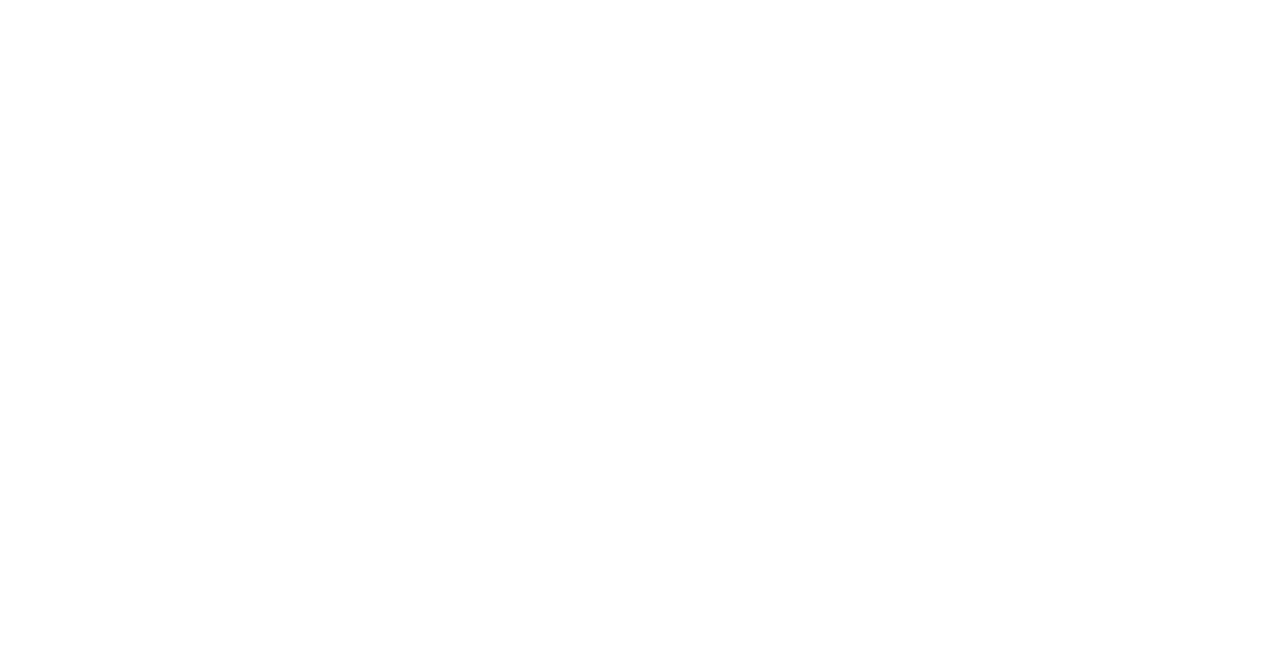
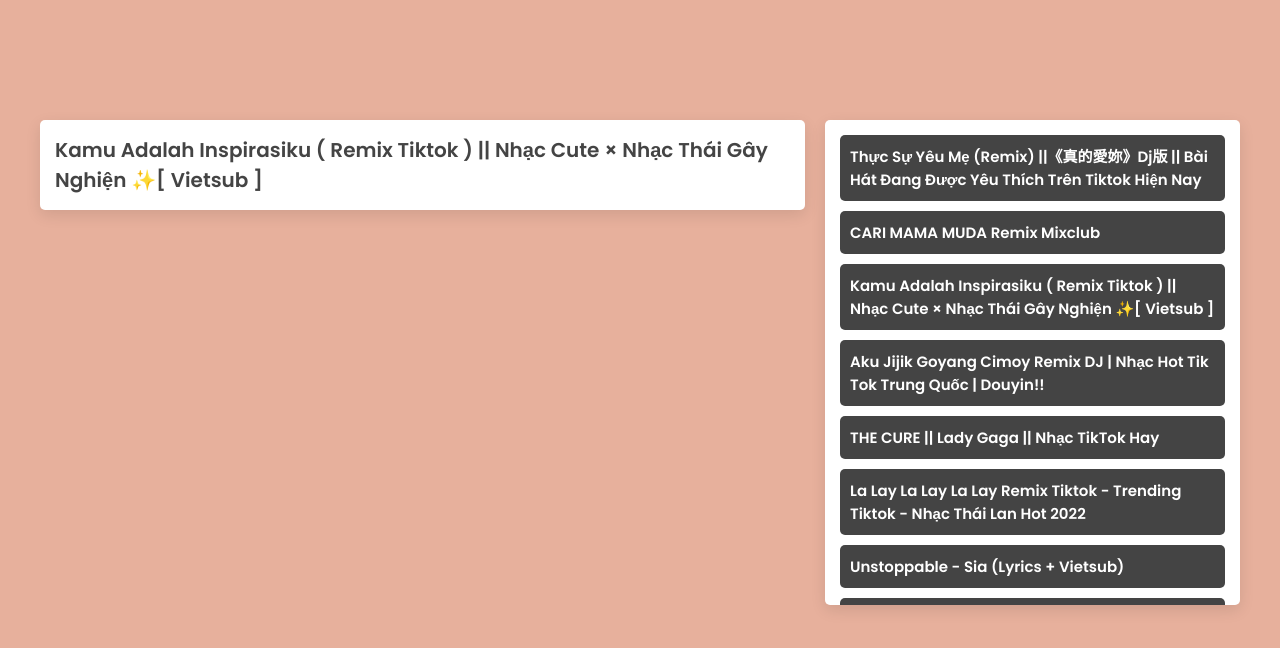
Before and after one commit to baokuro04122000/learn_nextjs, a Next.js app: page /youtube in a window 1280 px wide. Shown: the top 648 px of the page. Built offline with nearby package versions, Linux system fonts and the light colour scheme.

Commit message:
edit UI for my small web

```diff
--- a/assets/data.json
+++ b/assets/data.json
@@ -4,8 +4,8 @@
     "name":"Thực Sự Yêu Mẹ (Remix) ||《真的愛妳》dj版 || Bài Hát Đang Được Yêu Thích Trên Tiktok Hiện Nay"
   },
   {
-    "id":"kTrttzUoHPA",
-    "name":"CARI MAMA MUDA - Dj VIRAL Remix Tiktok 2020 | Music Hot Trending"
+    "id":"2uJVOoHeAZM",
+    "name":"CARI MAMA MUDA Remix mixclub"
   },
   {
     "id":"BpZb0-uyfns",
--- /dev/null
+++ b/components/PlayListYoutube/index.tsx
@@ -0,0 +1,41 @@
+import type { NextPage } from "next";
+
+import React from 'react'
+import classes from './playlist.module.css'
+import {Song} from '../../definitions/songs'
+
+type Props = {
+  list: Array<Song>,
+  onClick:(song:Song)=>void
+}
+
+const PlayListYoutube:NextPage<Props> = ({list, onClick}) => {
+
+  return (
+    <>
+
+
+    <div className={classes.video_list_container}>
+
+        {list.map((song)=>{
+
+          return (
+            <>
+             <div className={classes.list +" "+classes.active} onClick = {()=>{
+              onClick(song)
+             }}>
+
+              <h3 className={classes.list_title}>{song.name}</h3>
+            </div>
+            </>
+           )
+
+          })}
+
+   </div>
+
+    </>
+  )
+}
+
+export default PlayListYoutube
--- /dev/null
+++ b/components/PlayListYoutube/playlist.module.css
@@ -0,0 +1,86 @@
+
+.container{
+   max-width: 1200px;
+   margin:100px auto;
+   display: flex;
+   flex-wrap: wrap;
+   align-items: flex-start;
+   gap:20px;
+}
+
+.container .main_video_container{
+   flex:1 1 700px;
+   border-radius: 5px;
+   box-shadow: 0 5px 15px rgba(0,0,0,.1);
+   background-color: #fff;
+   padding:15px;
+}
+
+.container .main_video_container .main-video{
+   margin-bottom: 7px;
+   border-radius: 5px;
+   width: 100%;
+}
+
+.container .main_video_container .main_vid_title{
+   font-size: 20px;
+   color:#444;
+}
+
+.container .video_list_container{
+   flex:1 1 350px;
+   height: 485px;
+   overflow-y: scroll;
+   border-radius: 5px;
+   box-shadow: 0 5px 15px rgba(0,0,0,.1);
+   background-color: #fff;
+   padding:15px;
+}
+
+.container .video_list_container::-webkit-scrollbar{
+   width: 10px;
+}
+
+.container .video_list_container::-webkit-scrollbar-track{
+   background-color: #fff;
+   border-radius: 5px;
+}
+
+.container .video_list_container::-webkit-scrollbar-thumb{
+   background-color: #444;
+   border-radius: 5px;
+}
+
+.container .video_list_container .list{
+   display: flex;
+   align-items: center;
+   gap:15px;
+   padding:10px;
+   background-color: #eee;
+   cursor: pointer;
+   border-radius: 5px;
+   margin-bottom: 10px;
+}
+
+.container .video_list_container .list:last-child{
+   margin-bottom: 0;
+}
+
+.container .video_list_container .list.active{
+   background-color: #444;
+}
+
+.container .video_list_container .list.active .list_title{
+   color:#fff;
+   font-size:15px
+}
+
+.container .video_list_container .list .list_video{
+   width: 100px;
+   border-radius: 5px;
+}
+
+.container .video_list_container .list .list_title{
+   font-size: 17px;
+   color:#444;
+}
--- /dev/null
+++ b/definitions/songs.d.ts
@@ -0,0 +1,4 @@
+export interface Song{
+  id:string,
+  name:string
+}
--- a/pages/youtube/index.tsx
+++ b/pages/youtube/index.tsx
@@ -1,18 +1,27 @@
+import type { GetServerSideProps, NextPage } from "next";
+import classes from '../../components/PlayListYoutube/playlist.module.css'
 import React, {useEffect, useState} from 'react';
 import YouTube, { YouTubeProps } from 'react-youtube';
 import data from '../../assets/data.json'
-function youtube() {
+import Head from 'next/head';
+import PlayList from '../../components/PlayListYoutube'
+import {Song} from '../../definitions/songs'
+const youtube: NextPage<{dataRender: Array<Song>}> = ({dataRender}) => {
 
   // eslint-disable-next-line react-hooks/rules-of-hooks
-  const [videoId, setVideoId] = useState(data[Math.floor(Math.random()*data.length)].id)
+  const [videoId, setVideoId] = useState(dataRender[Math.floor(Math.random()*data.length)])
+
 
   // eslint-disable-next-line react-hooks/rules-of-hooks
   useEffect(()=>{
-    console.log(videoId)
+
   },[videoId])
 
   function handleEnd(){
-    setVideoId(data[Math.floor(Math.random()*data.length)].id)
+    setVideoId(dataRender[Math.floor(Math.random()*dataRender.length)])
+  }
+  function handleClickSong(song: {"id":string, "name":string}){
+    setVideoId(song)
   }
   const videoOptions:YouTubeProps['opts'] = {
     playerVars: {
@@ -27,11 +36,30 @@
     width: '640',
   };
   return (
-    <YouTube videoId={videoId}
-     opts={videoOptions}
-     onEnd={handleEnd} />
+    <>
+      <Head>
+        <title>Playlist Youtube Clone for MySelf</title>
+      </Head>
+      <div className={classes.container}>
+        <div className={classes.main_video_container}>
+          <YouTube
+          videoId={videoId.id}
+          className={classes.main_video}
+          opts={videoOptions}
+          onEnd={handleEnd}
+          />
+          <h3 className={classes.main_vid_title}>{videoId.name}</h3>
+        </div>
+        <PlayList list={dataRender} onClick={handleClickSong}/>
+      </div>
+    </>
   );
 
 }
 
+export const getServerSideProps: GetServerSideProps = async () => {
+  const dataRender = [...data];
+  return { props: { dataRender } };
+};
+
 export default youtube;
--- a/styles/globals.scss
+++ b/styles/globals.scss
@@ -1,10 +1,20 @@
-html,
-body {
-  padding: 0;
-  margin: 0;
-  font-family: -apple-system, BlinkMacSystemFont, Segoe UI, Roboto, Oxygen,
-    Ubuntu, Cantarell, Fira Sans, Droid Sans, Helvetica Neue, sans-serif;
+@import url('https://fonts.googleapis.com/css2?family=Poppins:wght@100;200;300;400;500;600&display=swap');
+
+*{
+   font-family: 'Poppins', sans-serif;
+   margin:0; padding:0;
+   box-sizing: border-box;
+   outline: none; border:none;
+   text-decoration: none;
+   text-transform: capitalize;
 }
+
+body{
+   background-color: rgb(231, 176, 156);
+   padding:20px;
+}
+
+
 
 a {
   color: inherit;
@@ -14,3 +24,34 @@
 * {
   box-sizing: border-box;
 }
+
+@media (max-width:1200px){
+
+  .container{
+     margin:0;
+  }
+
+}
+
+@media (max-width:450px){
+
+  .container .main-video-container .main-vid-title{
+     font-size: 15px;
+     text-align: center;
+  }
+
+  .container .video-list-container .list{
+     flex-flow: column;
+     gap:10px;
+  }
+
+  .container .video-list-container .list .list-video{
+     width: 100%;
+  }
+
+  .container .video-list-container .list .list-title{
+     font-size: 15px;
+     text-align: center;
+  }
+
+}
```
Also changed, not shown: public/back-ground.jpg (added), 1 other file (tests, documents, lock files or other folders).
